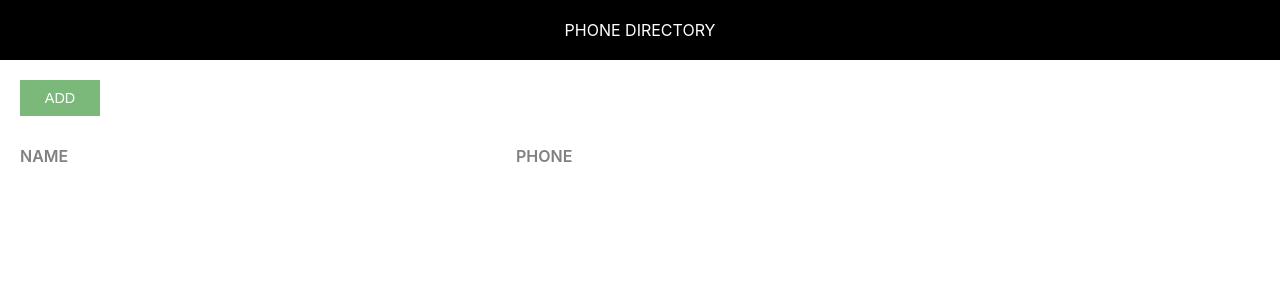
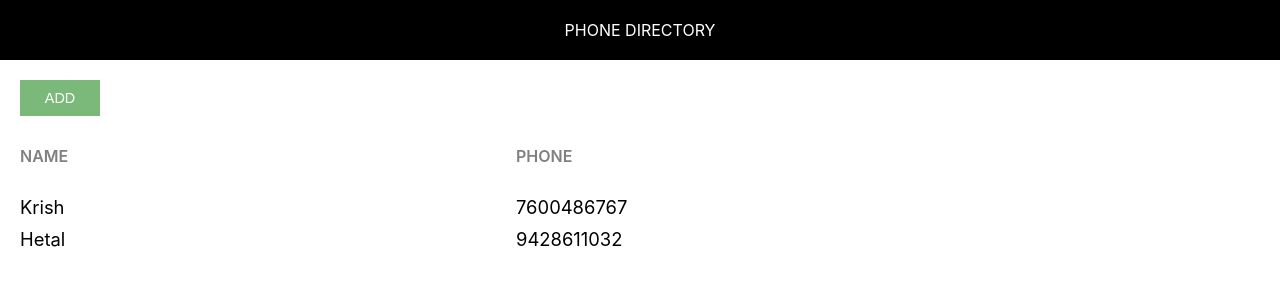
Before and after one commit to krish-vd/Phone-Directory, a React (Create React App) app in the folder phone-directory/: page / in a window 1280 px wide. Shown: the top 300 px of the page. Built offline with nearby package versions, Linux system fonts and the light colour scheme.

Commit message:
Manually adding subscriber details

```diff
--- a/phone-directory/src/App.js
+++ b/phone-directory/src/App.js
@@ -1,9 +1,10 @@
-import React, {Component} from 'react';
-import Header from './Header';
-import './App.css';
+import React, { Component } from "react";
+import Header from "./Header";
+import "./App.css";
 
 class App extends Component {
-  render(){
+  render() {
+
     return (
       <div>
         <Header />
@@ -14,6 +15,14 @@ class App extends Component {
             <span className="grid-item name-heading">Name</span>
             <span className="grid-item phone-heading">Phone</span>
           </div>
+          <div className="grid-container">
+            <span className="grid-item">Krish</span>
+            <span className="grid-item">7600486767</span>
+          </div>
+          <div className="grid-container">
+            <span className="grid-item">Hetal</span>
+            <span className="grid-item">9428611032</span>
+          </div>
         </div>
       </div>
     );
```
Lines whose indentation alone changed are shown as unchanged.
